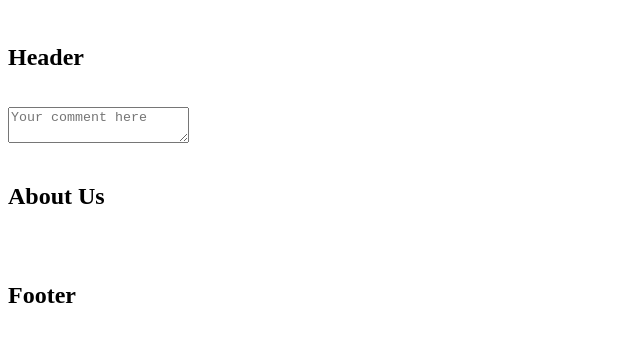
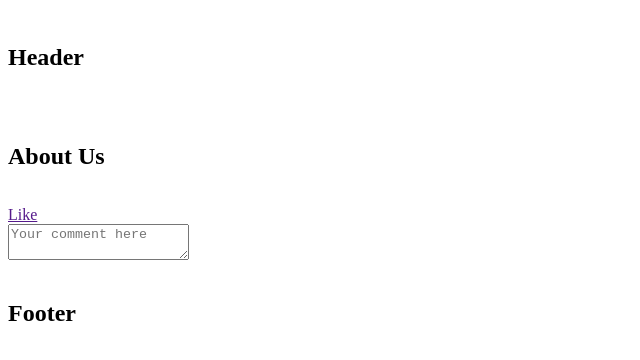
Before and after one commit to AleksanderDishnica/tiktok, a React (Create React App) app: page /about in a window 1280 px wide. Shown: the top 360 px of the page, without its empty margins (0-640 px from the left). Built offline with nearby package versions, Linux system fonts and the light colour scheme.

Commit message:
Added post which combines Likes and Comment components

```diff
--- /dev/null
+++ b/src/components/post.jsx
@@ -0,0 +1,12 @@
+import Likes from "./like";
+import Comment from "./comment";
+
+export default function Post() {
+  return (
+    <div>
+      <Likes />
+      <br />
+      <Comment />
+    </div>
+  );
+}
--- a/src/index.js
+++ b/src/index.js
@@ -6,8 +6,7 @@ import {
 } from "react-router-dom";
 import App from "./App";
 import Header from "./components/header";
-import Likes from "./components/like";
-import Comment from "./components/comment";
+import Post from "./components/post";
 import Footer from "./components/footer";
 import Home from "./routes/home";
 import Contact from "./routes/contact";
@@ -17,13 +16,13 @@ const rootElement = document.getElementById("root");
 render(
   <BrowserRouter>
     <Header />
-    <Comment />
     <Routes>
       <Route path="/" element={<App />} />
       <Route path="home" element={<Home />} />
       <Route path="contact" element={<Contact />} />
       <Route path="about" element={<About />} />
     </Routes>
+    <Post />
     <Footer />
   </BrowserRouter>,
   rootElement
```
